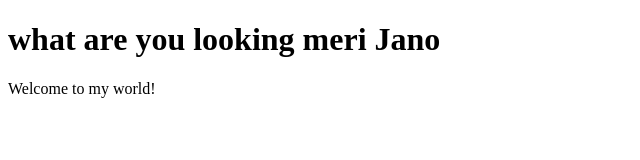
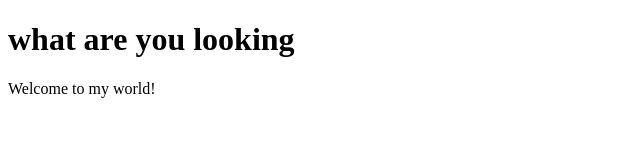
Before and after one commit to Fano-Hashmi/Practise, a website: page index.html in a window 1280 px wide. Shown: the whole page, without its empty margins (0-640 px from the left). Drawn offline with Linux system fonts and the light colour scheme.

Commit message:
Update index.html

```diff
--- a/index.html
+++ b/index.html
@@ -1,7 +1,7 @@
 <!DOCTYPE html>
 <html>
 <body>
-<h1>what are you looking meri Jano</h1>
+<h1>what are you looking</h1>
 <p>Welcome to my world!</p>
 </body>
 </html>
```
